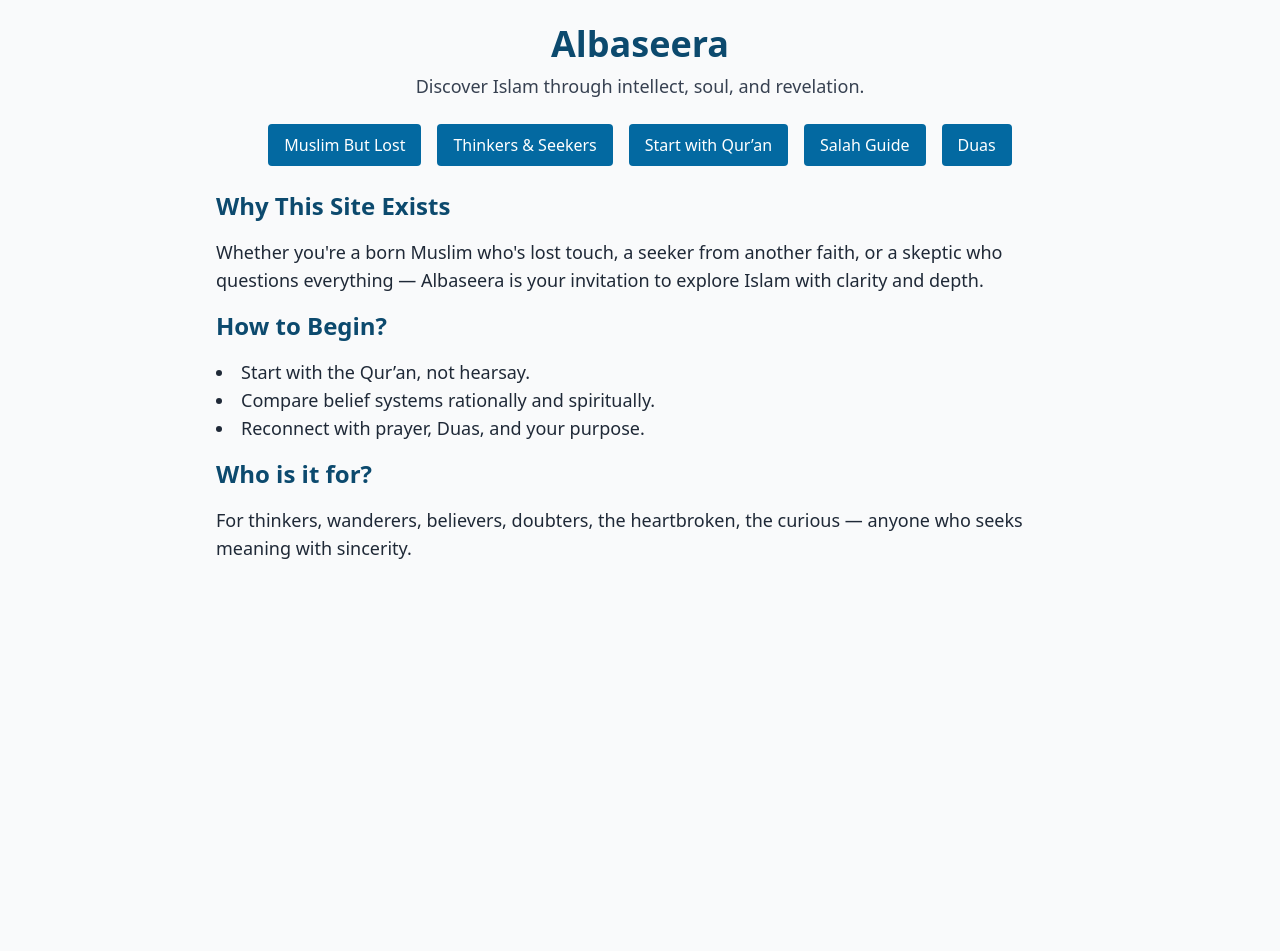
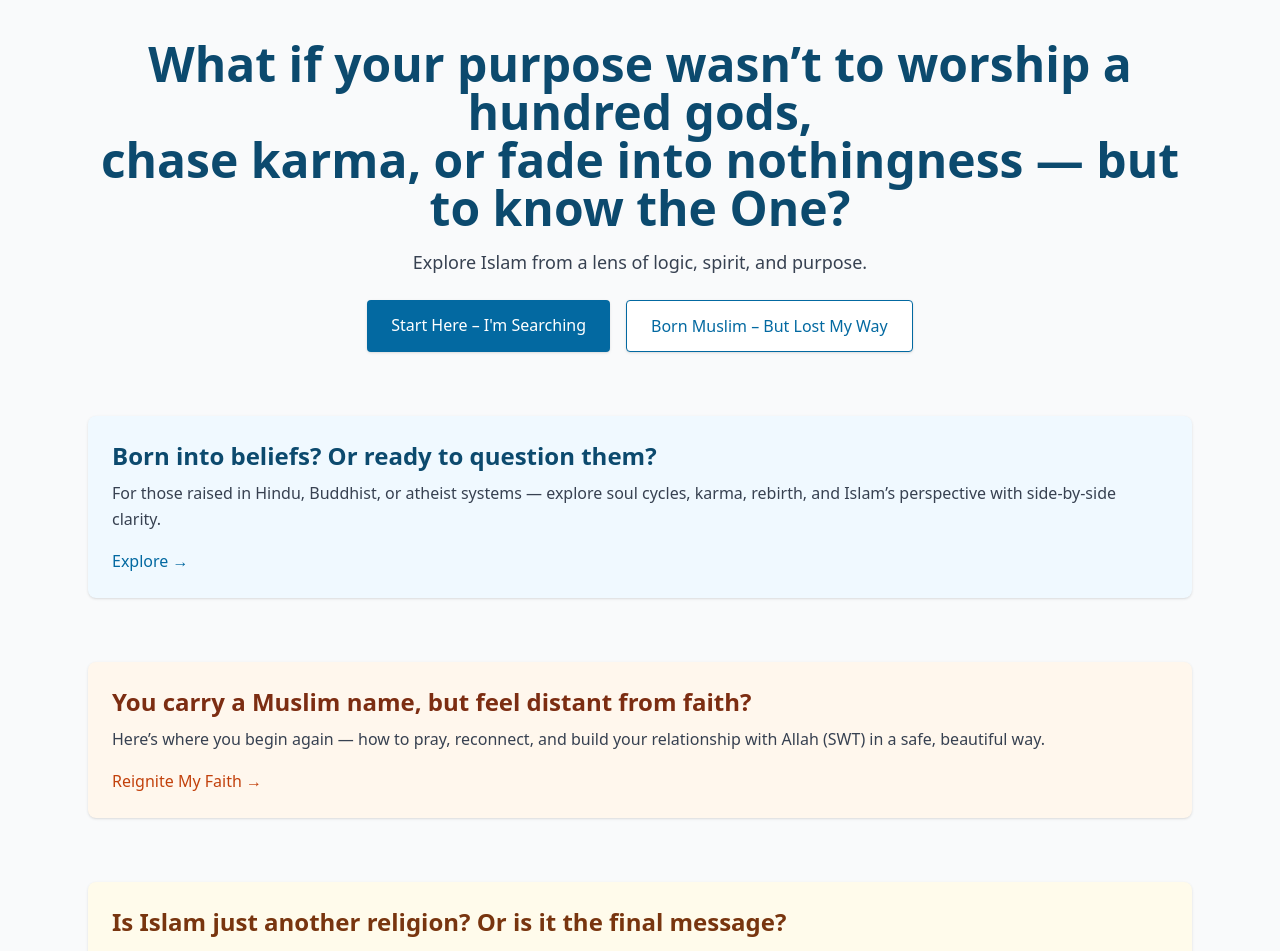
Before and after one commit to SultanisEssay/albaseera, a Next.js app: page / in a window 1280 px wide. Shown: the top 951 px of the page. Before the commit the page ends 800 px from the top, so only its background shows below. Built offline with nearby package versions, Linux system fonts and the light colour scheme.

Commit message:
Update index.js

```diff
--- a/pages/index.js
+++ b/pages/index.js
@@ -3,34 +3,57 @@ import Link from 'next/link';
 
 export default function Home() {
   return (
-    <main className="p-6 max-w-4xl mx-auto space-y-6">
-      <header className="text-center">
-        <h1 className="text-4xl font-bold text-sky-900">Albaseera</h1>
-        <p className="mt-2 text-lg text-gray-700">Discover Islam through intellect, soul, and revelation.</p>
-      </header>
+    <main className="max-w-6xl mx-auto px-6 py-10 space-y-16 text-gray-800">
+      {/* HERO */}
+      <section className="text-center">
+        <h1 className="text-4xl sm:text-5xl font-bold text-sky-900 mb-4">
+          What if your purpose wasn’t to worship a hundred gods,<br />
+          chase karma, or fade into nothingness — but to know the One?
+        </h1>
+        <p className="text-lg text-gray-700 mb-6">
+          Explore Islam from a lens of logic, spirit, and purpose.
+        </p>
+        <div className="flex flex-col sm:flex-row justify-center gap-4">
+          <Link href="/thinkers-seekers" className="bg-sky-700 text-white px-6 py-3 rounded shadow hover:bg-sky-800 transition">Start Here – I'm Searching</Link>
+          <Link href="/muslim-but-lost" className="bg-white border border-sky-700 text-sky-700 px-6 py-3 rounded shadow hover:bg-sky-50 transition">Born Muslim – But Lost My Way</Link>
+        </div>
+      </section>
 
-      <nav className="flex flex-wrap gap-4 justify-center text-white">
-        <Link href="/muslim-but-lost" className="bg-sky-700 px-4 py-2 rounded hover:bg-sky-800">Muslim But Lost</Link>
-        <Link href="/thinkers-seekers" className="bg-sky-700 px-4 py-2 rounded hover:bg-sky-800">Thinkers & Seekers</Link>
-        <Link href="/quran-start" className="bg-sky-700 px-4 py-2 rounded hover:bg-sky-800">Start with Qur’an</Link>
-        <Link href="/salah-guide" className="bg-sky-700 px-4 py-2 rounded hover:bg-sky-800">Salah Guide</Link>
-        <Link href="/duas" className="bg-sky-700 px-4 py-2 rounded hover:bg-sky-800">Duas</Link>
-      </nav>
+      {/* SECTION: THINKERS */}
+      <section className="bg-sky-50 p-6 rounded-lg shadow">
+        <h2 className="text-2xl font-semibold text-sky-900 mb-2">Born into beliefs? Or ready to question them?</h2>
+        <p className="text-gray-700 mb-4">
+          For those raised in Hindu, Buddhist, or atheist systems — explore soul cycles, karma, rebirth,
+          and Islam’s perspective with side-by-side clarity.
+        </p>
+        <Link href="/thinkers-seekers" className="text-sky-700 font-medium hover:underline">Explore →</Link>
+      </section>
 
-      <section className="text-lg text-gray-800 space-y-4">
-        <h2 className="text-2xl font-semibold text-sky-900">Why This Site Exists</h2>
-        <p>Whether you're a born Muslim who's lost touch, a seeker from another faith, or a skeptic who questions everything — Albaseera is your invitation to explore Islam with clarity and depth.</p>
+      {/* SECTION: LOST MUSLIMS */}
+      <section className="bg-orange-50 p-6 rounded-lg shadow">
+        <h2 className="text-2xl font-semibold text-orange-900 mb-2">You carry a Muslim name, but feel distant from faith?</h2>
+        <p className="text-gray-700 mb-4">
+          Here’s where you begin again — how to pray, reconnect, and build your relationship with Allah (SWT)
+          in a safe, beautiful way.
+        </p>
+        <Link href="/muslim-but-lost" className="text-orange-700 font-medium hover:underline">Reignite My Faith →</Link>
+      </section>
 
-        <h2 className="text-2xl font-semibold text-sky-900">How to Begin?</h2>
-        <ul className="list-disc list-inside">
-          <li>Start with the Qur’an, not hearsay.</li>
-          <li>Compare belief systems rationally and spiritually.</li>
-          <li>Reconnect with prayer, Duas, and your purpose.</li>
+      {/* SECTION: WHY ISLAM */}
+      <section className="bg-amber-50 p-6 rounded-lg shadow">
+        <h2 className="text-2xl font-semibold text-amber-900 mb-2">Is Islam just another religion? Or is it the final message?</h2>
+        <ul className="list-disc list-inside text-gray-700 space-y-2">
+          <li>Clear claim of One God (Tawheed) with no partners</li>
+          <li>Logical evidence in the Qur’an — unmatched for 1400+ years</li>
+          <li>Prophets: Same message from Ādam (Adam PBUH) to Muḥammad (PBUH)</li>
         </ul>
+        <Link href="/quran-start" className="text-amber-700 font-medium hover:underline mt-2 inline-block">What Makes Islam Different? →</Link>
+      </section>
 
-        <h2 className="text-2xl font-semibold text-sky-900">Who is it for?</h2>
-        <p>For thinkers, wanderers, believers, doubters, the heartbroken, the curious — anyone who seeks meaning with sincerity.</p>
-      </section>
+      {/* FOOTER */}
+      <footer className="text-center pt-10 border-t mt-10 text-sm text-gray-500">
+        <p>&copy; 2025 Albaseera. The Path of Clarity.</p>
+      </footer>
     </main>
-  )
+  );
 }
```
